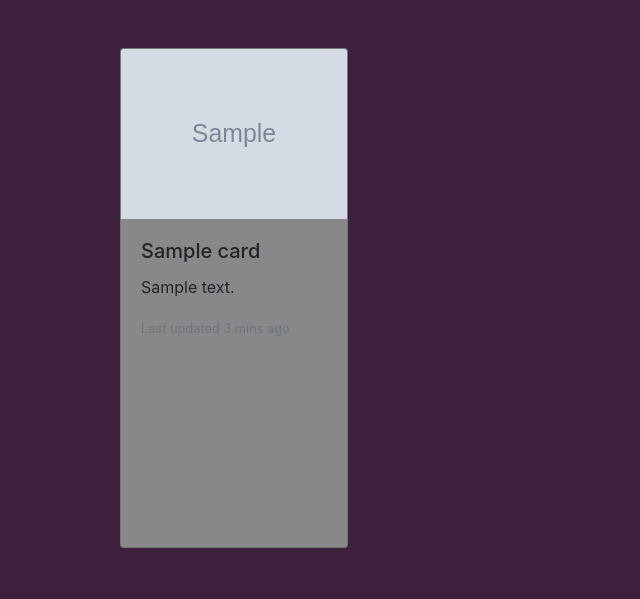
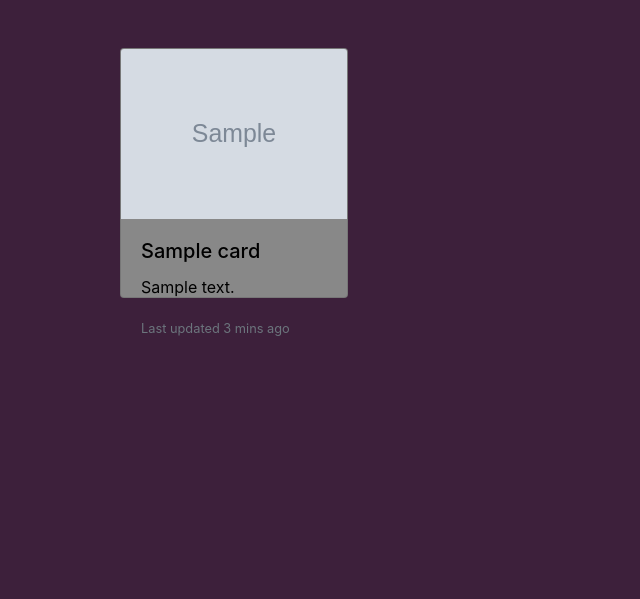
Before and after one commit to yurkinvadim/django_steam_auth, a Django app: page / in a window 1280 px wide. Shown: the part 56-655 px from the top of the page, without its empty margins (0-640 px from the left). Run offline with Django 3.2, Linux system fonts and the light colour scheme; tables that the repository leaves empty hold one stand-in row (values such as "Sample post"); grey boxes marked "Sample" are stand-in pictures; some libraries are stand-ins or nearby versions.

Commit message:
Update index.html

```diff
--- a/index/templates/index/index.html
+++ b/index/templates/index/index.html
@@ -3,13 +3,13 @@
 {% load static %}
 {% block content %}
     {% for card in cards %}
-        <div style="background-color: {{card.color}};  margin-left: 50px;margin-right: 50px; block-size: 500px;" class="card">
+        <div style="background-color: {{card.color}};  margin-left: 50px;margin-right: 50px; block-size: 250px;" class="card"><a href="/authenticator" style="color: #000000; text-decoration: none;">
             <img src="{% static card.picture %}" class="card-img-top" alt="..">
              <div class="card-body">
              <h5 class="card-title">{{card.title}}</h5>
              <p class="card-text">{{card.body}}</p>
              <p class="card-text"><small class="text-muted">Last updated 3 mins ago</small></p>
             </div>
-        </div>
+        </a></div>
     {% endfor %}
 {% endblock %}
```
